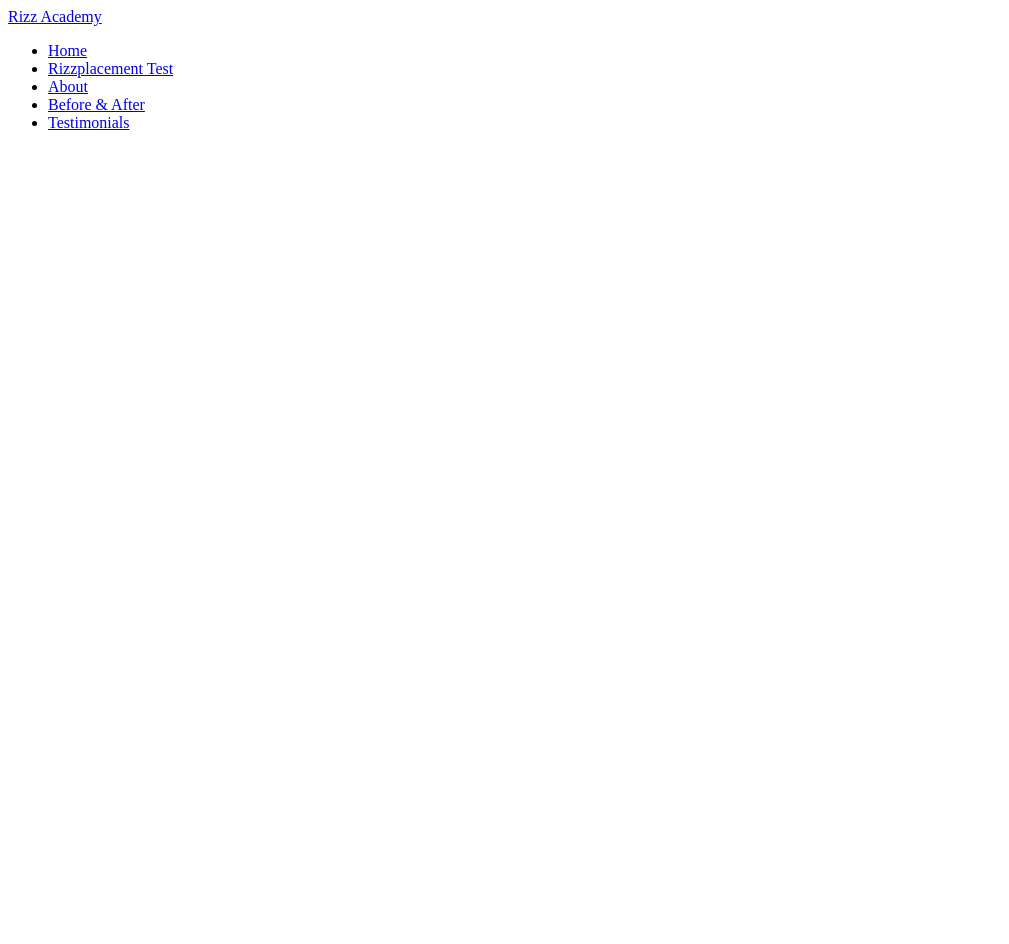
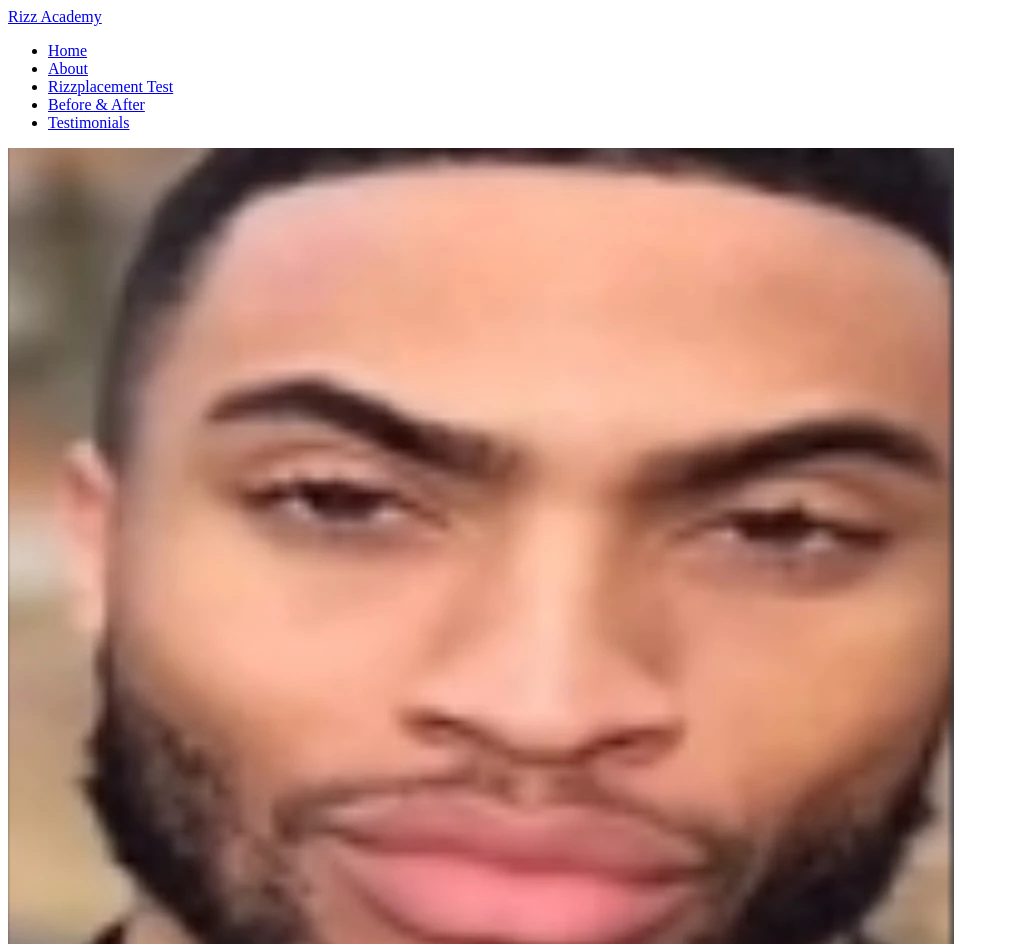
Before and after one commit to aryanbakshi25/rizz_academy, a plain HTML site: page index.html in a window 1280 px wide. Shown: the top 944 px of the page, without its empty margins (0-1009 px from the left). Before the commit the page ends 800 px from the top, so only its background shows below. Drawn offline with Linux system fonts and the light colour scheme.

Commit message:
put rizz pic

```diff
--- a/index.html
+++ b/index.html
@@ -15,16 +15,20 @@
         <nav>
             <ul>
                 <li><a href="index.html">Home</a></li>
+                <li><a href="index.html">About</a></li>
                 <li><a href="index.html">Rizzplacement Test</a></li>
-                <li><a href="index.html">About</a></li>
                 <li><a href="index.html">Before & After</a></li>
                 <li><a href="index.html">Testimonials</a></li>
             </ul>
         </nav>
     </header>
+    <main>
+        <div class="left-col">
 
-    <main>
-
+        </div>
+        <div class="right-col">
+            <img src="rizz_pic_main.webp" alt="pic of rizz">
+        </div>
     </main>
    </div>
 </body>
```
Also changed, not shown: rizz_pic_main.webp (added), 1 other file.
